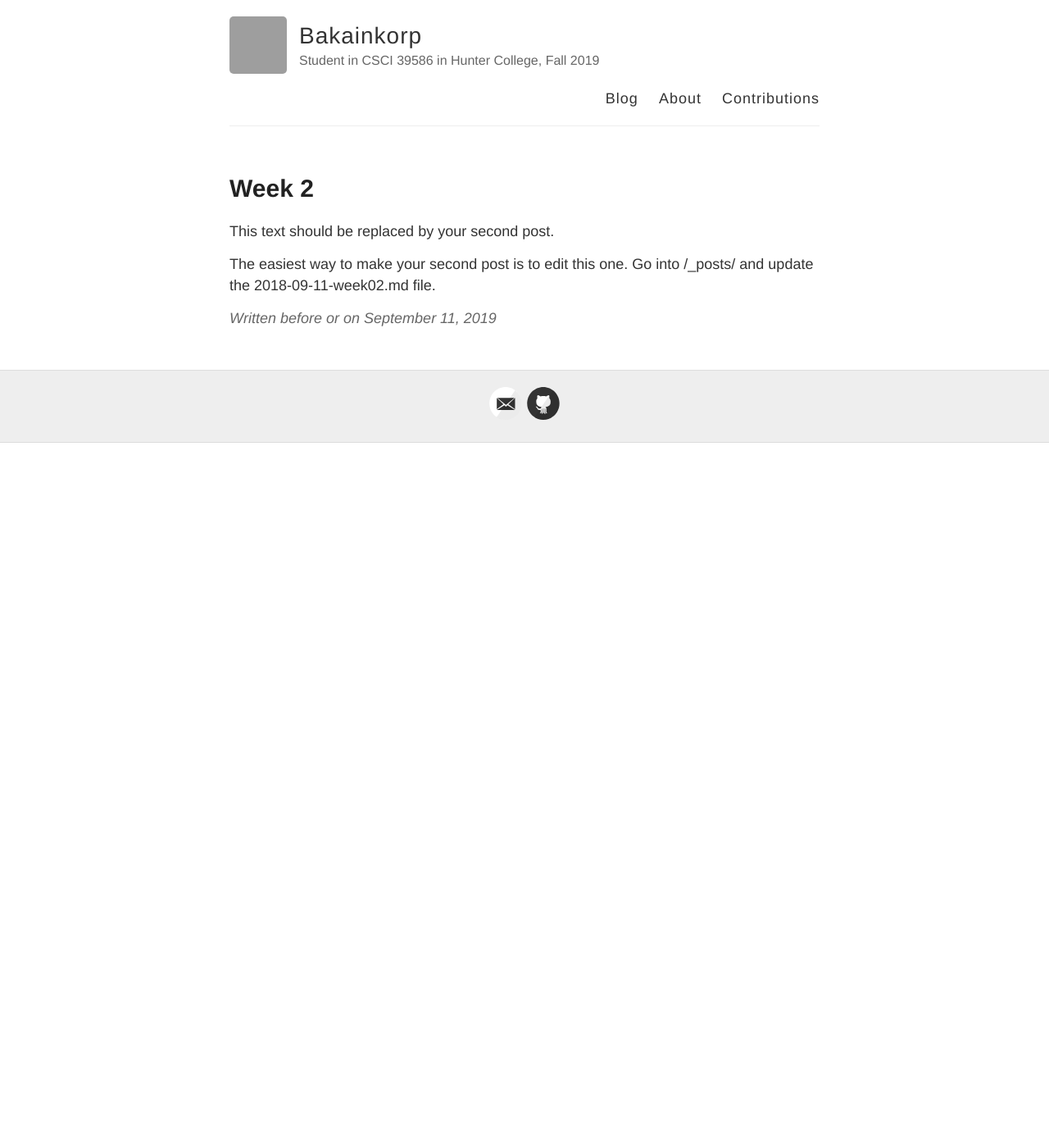
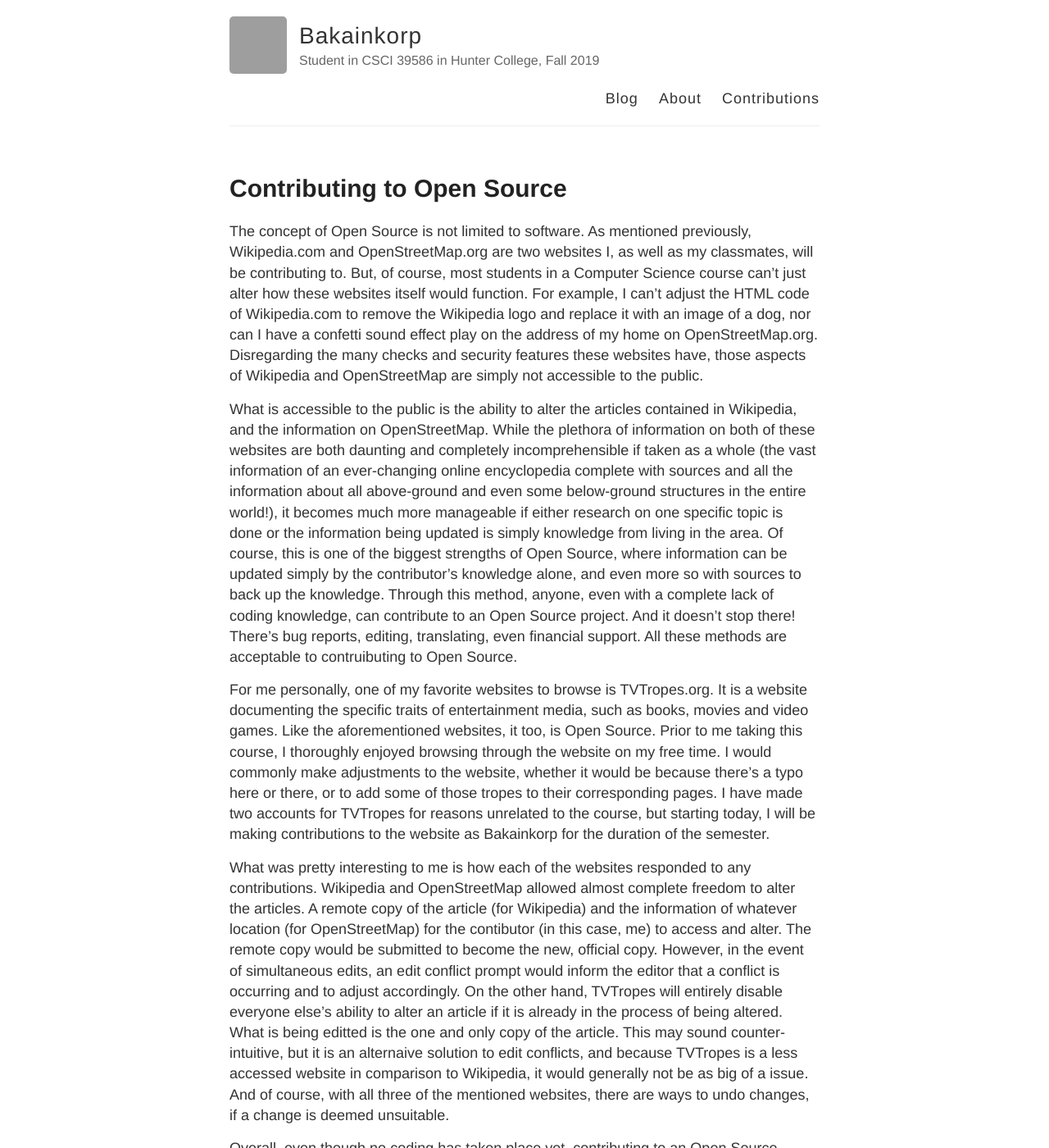
Before and after one commit to hunter-college-ossd-fall-2019/Bakainkorp-weekly, a Jekyll site: the page built from _posts/2019-09-11-week02.md, in a window 1280 px wide and 1400 px high. Shown: the whole window at 82% size. Built offline with Jekyll 4.4.1, drawn with Linux system fonts in a browser that asks for light colours; our own code applies the rules of GitHub Pages for plain Markdown files; some of the changed text lies outside the part shown; grey boxes are pictures that could not be loaded.

Commit message:
Update 2019-09-11-week02.md

```diff
--- a/_posts/2019-09-11-week02.md
+++ b/_posts/2019-09-11-week02.md
@@ -1,10 +1,17 @@
 ---
-layout: post
-title: Week 2
+title: Contributing to Open Source
 ---
 
+The concept of Open Source is not limited to software. As mentioned previously, Wikipedia.com and OpenStreetMap.org are two websites I, as well as my classmates, will be contributing to. But, of course, most students in a Computer Science course can't just alter how these websites itself would function. For example, I can't adjust the HTML code of Wikipedia.com to remove the Wikipedia logo and replace it with an image of a dog, nor can I have a confetti sound effect play on the address of my home on OpenStreetMap.org. Disregarding the many checks and security features these websites have, those aspects of Wikipedia and OpenStreetMap are simply not accessible to the public.
 
-This text should be replaced by your second post.
+What is accessible to the public is the ability to alter the articles contained in Wikipedia, and the information on OpenStreetMap. While the plethora of information on both of these websites are both daunting and completely incomprehensible if taken as a whole (the vast information of an ever-changing online encyclopedia complete with sources and all the information about all above-ground and even some below-ground structures in the entire world!), it becomes much more manageable if either research on one specific topic is done or the information being updated is simply knowledge from living in the area. Of course, this is one of the biggest strengths of Open Source, where information can be updated simply by the contributor's knowledge alone, and even more so with sources to back up the knowledge. Through this method, anyone, even with a complete lack of coding knowledge, can contribute to an Open Source project. And it doesn't stop there! There's bug reports, editing, translating, even financial support. All these methods are acceptable to contruibuting to Open Source.
 
-The easiest way to make your second post is to edit this one.
-Go into /_posts/ and update the 2018-09-11-week02.md file.
+For me personally, one of my favorite websites to browse is TVTropes.org. It is a website documenting the specific traits of entertainment media, such as books, movies and video games. Like the aforementioned websites, it too, is Open Source. Prior to me taking this course, I thoroughly enjoyed browsing through the website on my free time. I would commonly make adjustments to the website, whether it would be because there's a typo here or there, or to add some of those tropes to their corresponding pages. I have made two accounts for TVTropes for reasons unrelated to the course, but starting today, I will be making contributions to the website as Bakainkorp for the duration of the semester.
+
+What was pretty interesting to me is how each of the websites responded to any contributions. Wikipedia and OpenStreetMap allowed almost complete freedom to alter the articles. A remote copy of the article (for Wikipedia) and the information of whatever location (for OpenStreetMap) for the contibutor (in this case, me) to access and alter. The remote copy would be submitted to become the new, official copy. However, in the event of simultaneous edits, an edit conflict prompt would inform the editor that a conflict is occurring and to adjust accordingly. On the other hand, TVTropes will entirely disable everyone else's ability to alter an article if it is already in the process of being altered. What is being editted is the one and only copy of the article. This may sound counter-intuitive, but it is an alternaive solution to edit conflicts, and because TVTropes is a less accessed website in comparison to Wikipedia, it would generally not be as big of a issue. And of course, with all three of the mentioned websites, there are ways to undo changes, if a change is deemed unsuitable.
+
+Overall, even though no coding has taken place yet, contributing to an Open Source project is far from impossible. The methods of doing so are simple, and even someone who isn't in a computer science class can effectively edit. But for me and the other classmates, as the course progresses, we will start collaborating together on coding projects for these Open Source Projects.
+
+One of the projects I would like to tackle is a mod for the video game Stardew Valley. It is a game about farming, fishing and mining. But for my purposes, I would like to focus on a pre-existing mod called Content Patcher. Its purpose is to be able to change art assets, dialogue, and scripted in-game events. As I mentioned in my last post, there are mods for video games that are Open Source; this is one of those mods. In the coming weeks, I will hopefully be able to create a brand new mod through this pre-existing one.
+
+-Bakainkorp (9-11-19)
```
